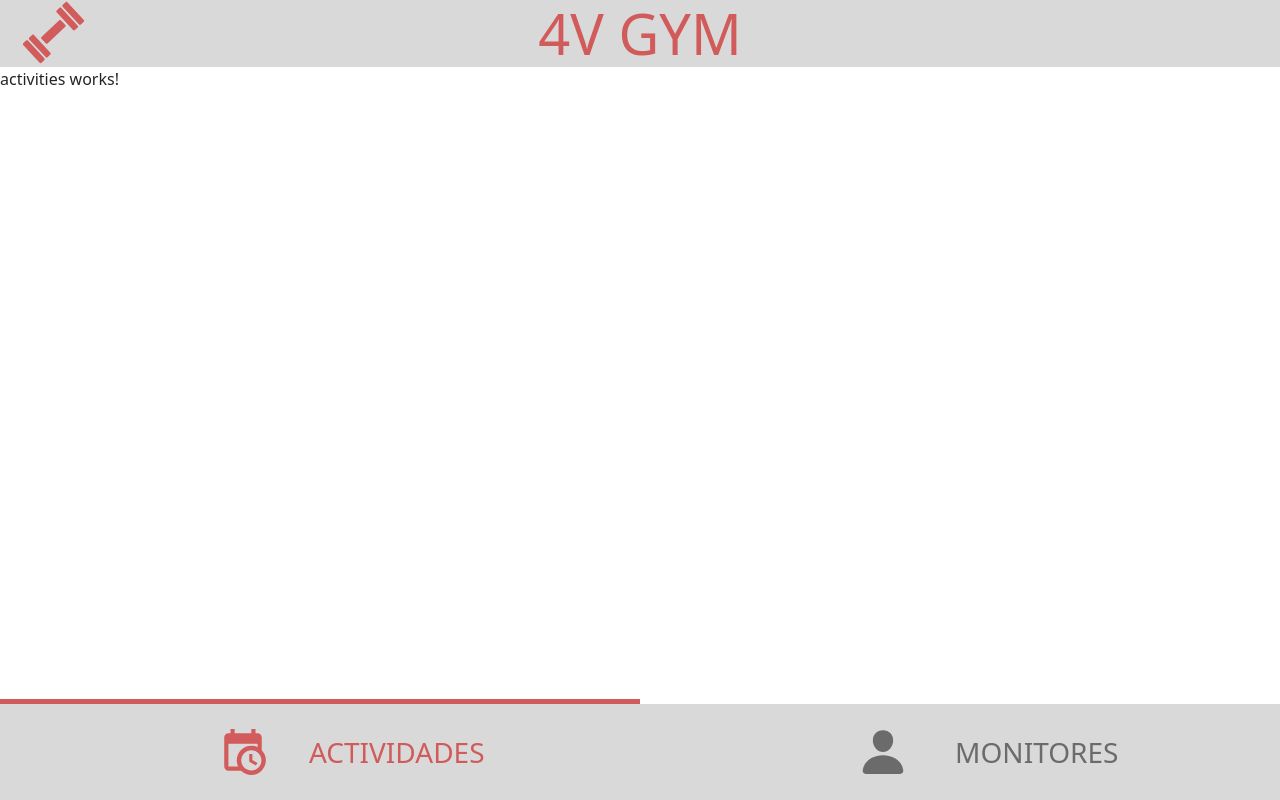
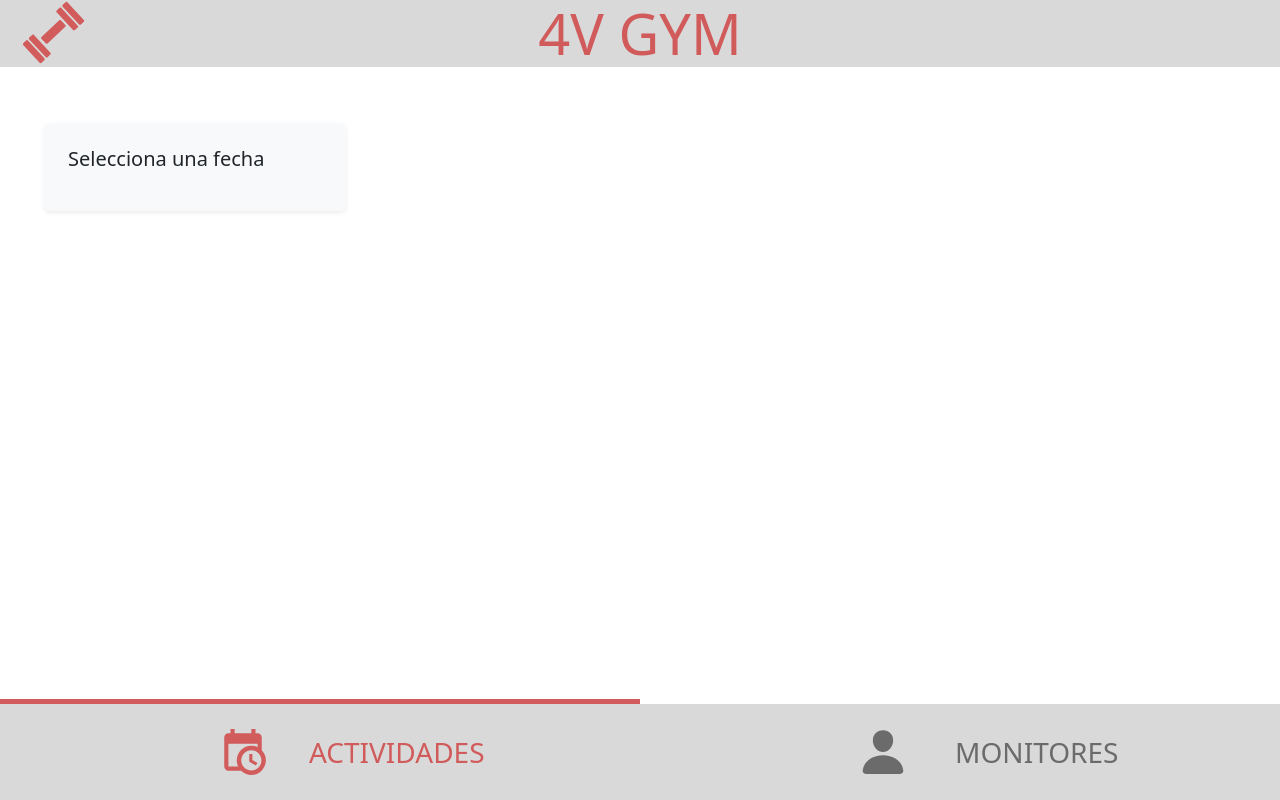
Before and after one commit to javiab10/4VGymApp, an Angular app: page / in a window 1280 px wide. Built offline with nearby package versions, Linux system fonts and the light colour scheme.

Commit message:
Estructura inicial del componente Activities

```diff
--- a/src/app/activities/activities.component.html
+++ b/src/app/activities/activities.component.html
@@ -1 +1,30 @@
-<p>activities works!</p>
+<div class="container-fluid p-5 m-2">
+    <div class="row">
+        <!-- Sidebar para el calendario -->
+        <div class="col-md-3 col-12 position-sticky top-0 bg-light p-4 shadow-sm rounded">
+            <h5 class="mb-3">Selecciona una fecha</h5>
+
+            <!-- Calendario Completo -->
+            <!-- <mat-calendar [(selected)]="date" ngSkipHydration class="custom-calendar"></mat-calendar> -->
+        </div>
+
+        <!-- Contenido principal -->
+        <div class="col-md-9 col-12">
+            <div class="container">
+                <!-- FECHA -->
+                <!-- <app-fecha [date]="date" (dateChange)="updateDate($event)"></app-fecha> -->
+                <!-- FECHA -->
+
+                <!-- ACTIVIDADES -->
+                <!-- <app-activity-card [date]="date" (dateChange)="updateDate($event)" [startingTime]="'10:00'" [endingTime]="'11:30'"></app-activity-card> -->
+                <!-- <app-activity-card [date]="date" (dateChange)="updateDate($event)" [startingTime]="'13:30'" [endingTime]="'15:00'"></app-activity-card> -->
+                <!-- <app-activity-card [date]="date" (dateChange)="updateDate($event)" [startingTime]="'17:30'" [endingTime]="'19:00'"></app-activity-card> -->
+                <!-- ACTIVIDADES -->
+            </div>
+        </div>
+    </div>
+
+</div>
+
+<!--MODAL AÑADIR ACTIVIDAD-->
+<!-- <app-modal-add-activity [date]="date" [startingTime]="startingTime" [endingTime]="endingTime" (activityAddedEmiter)="onActivityAdded()" /> -->
--- a/src/app/activities/activities.component.ts
+++ b/src/app/activities/activities.component.ts
@@ -1,11 +1,29 @@
 import { Component } from '@angular/core';
+import { CommonModule, formatDate } from '@angular/common';
+// import { FechaComponent } from "../activitiesUtils/fecha/fecha.component";
+import { FormsModule } from '@angular/forms';
+import { ActivityCardComponent } from "../activitiesUtils/activity-card/activity-card.component";
+// import { ModalAddActivityComponent } from "../activitiesUtils/modal-add-activity/modal-add-activity.component";
+// import { MatDatepickerModule } from '@angular/material/datepicker';
+// import { MatNativeDateModule } from '@angular/material/core';
+// import { MatInputModule } from '@angular/material/input';
 
 @Component({
   selector: 'app-activities',
-  imports: [],
+  imports: [CommonModule, FormsModule, ActivityCardComponent ],
+  // imports: [CommonModule, FechaComponent, FormsModule, ActivityCardComponent, ModalAddActivityComponent, MatDatepickerModule, MatNativeDateModule, MatInputModule],
   templateUrl: './activities.component.html',
   styleUrl: './activities.component.scss'
 })
 export class ActivitiesComponent {
 
+  date: any = new Date();
+
+  ngOnInit(){
+
+  }
+
+  updateDate(newDate: any) {
+    this.date = newDate;
+  }
 }
```
